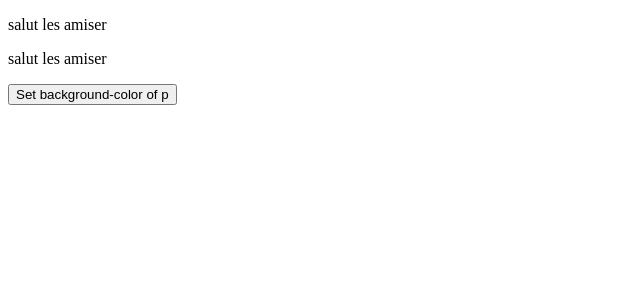
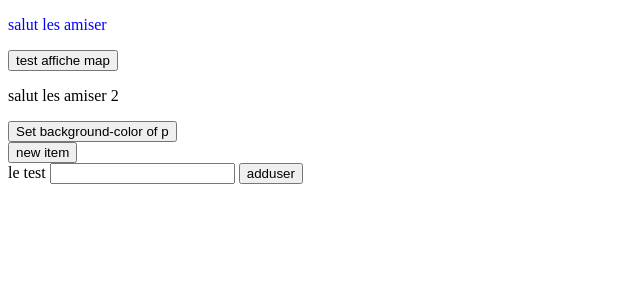
Before and after one commit to scwall/GrandPYBot, a Python web app: template TellMe/templates/index.html in a window 1280 px wide. Shown: the top 300 px of the page, without its empty margins (0-640 px from the left). Run offline with Jinja, Linux system fonts and the light colour scheme; the template is opened without the code that fills it, so the values that code supplies are empty; some libraries are stand-ins or nearby versions.

Commit message:
testing branch

```diff
--- a/TellMe/templates/index.html
+++ b/TellMe/templates/index.html
@@ -4,24 +4,71 @@
     <meta charset="UTF-8">
     <link rel="stylesheet" href="{{ url_for('static', filename='style.css') }}" type="text/css">
     <script src="https://ajax.googleapis.com/ajax/libs/jquery/3.3.1/jquery.min.js"></script>
+    <script async defer
+    src="https://maps.googleapis.com/maps/api/js?key=AIzaSyC_0sMqi7mbdoquIuAX8_GpyRuGrNu88qI&callback=initMap">
+    </script>
 <script>
-$(document).ready(function(){
-    $("button").click(function(){
-        $(".tester").fadeOut();
+    $(function() {
+    var $question_papy;
+    $question_papy = $('#questionpapy');
+    $question_papy.on('submit', function (e) {
+            e.preventDefault();
+         var text = $('input:text').val();
+         $(".tester").after(text);
     });
-});
+    });
+
+    // $(document).ready(function(){
+    //     $("#testing").click(function(){
+    //         $(".tester").after('test');
+    //     });
+    // });
 </script>
+
     <title>GrandPyBot</title>
 </head>
 <body>
+<p class="tester"> salut les amiser </p>
+<script>  $('p').css('color', 'blue')</script>
+<button id="affichemap"> test affiche map</button>
+<div id="map" style="display: none"></div>
+<script>
 
-<script>  $('p').css('color', 'blue')</script>
 
-<p class="tester"> salut les amiser </p>
 
-<p> salut les amiser </p>
+
+      function initMap(long,lat) {
+        var uluru = new google.maps.LatLng(long, lat);
+        var map = new google.maps.Map(document.getElementById('map'), {
+          zoom: 4,
+          center: uluru
+        });
+        var marker = new google.maps.Marker({
+          position: uluru,
+          map: map
+        });
+      }
+      $(function() {
+    $('#affichemap').on('click',function(){
+        $( "#map" ).show( "slow" );
+    initMap(39.305, -76.617);
+
+    });
+});
+    </script>
+<script>
+</script>
+
+<p> salut les amiser 2 </p>
 
 <button>Set background-color of p</button>
-
+<div id="newItemButton">
+    <button id="testing" href="#">new item</button>
+    <form id="questionpapy">
+        <label for="test"> le test</label>
+    <input type="text" id="test" />
+    <input type="submit" id="add" value="adduser" />
+    </form>
+</div>
 </body>
 </html>
--- a/TellMe/views.py
+++ b/TellMe/views.py
@@ -3,7 +3,6 @@ from flask import Flask, jsonify, request, render_template, Response, json
 from flask_googlemaps import GoogleMaps, Map
 from flask_classful import FlaskView, route
 from parser import Parser
-
 def create_app(config):
     app = Flask(__name__)
     app.config.from_object(config)
```
Also changed, not shown: 2 other files.
